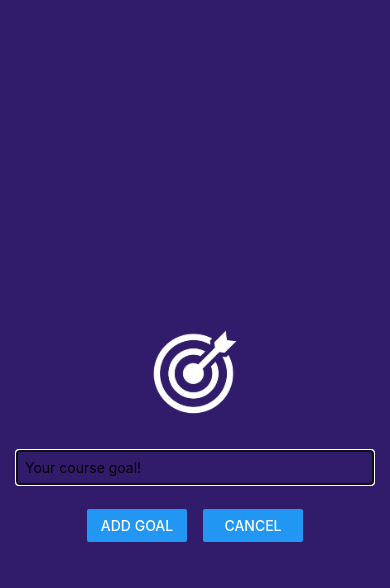
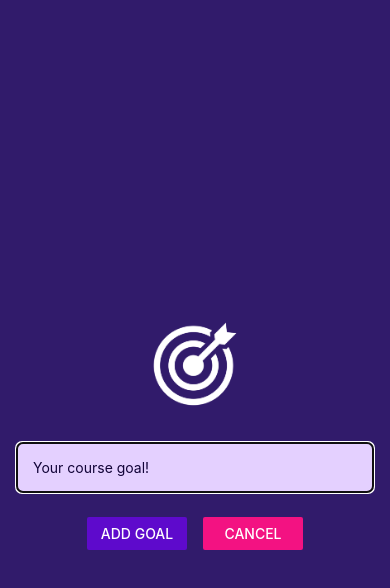
Before and after one commit to Gaberoids/react-native-app, a React Native app: screen / in a window 390 px wide. Both pictures are taken after a click on the button "ADD NEW GOAL". Shown: the top 588 px of the page. Built offline with nearby package versions, Linux system fonts and the light colour scheme.

Commit message:
Improved style of input field and buttons on the modal.

```diff
--- a/components/GoalInput.js
+++ b/components/GoalInput.js
@@ -43,13 +43,14 @@ function GoalInput(props) {
                         <Button
                             title="Add Goal"
                             onPress={addGoalHandler}
+                            color="#5e0acc"
                         />
                     </View>
                     <View style={styles.button} >
-
                         <Button
                             title="Cancel"
                             onPress={props.onCancel}
+                            color="#f31282"
                         />
                     </View>
                 </View>
@@ -72,10 +73,13 @@ const styles = StyleSheet.create({
     },
     textInput: {
         borderWidth: 1,
-        borderColor: '#cccccc',
+        borderColor: '#e4d0ff',
+        backgroundColor: '#e4d0ff',
+        color: '#120438',
+        borderRadius: 6,
         width: '100%',
         margin: 8,
-        padding: 8,
+        padding: 16,
     },
     buttonContainer: {
         flexDirection: 'row',
```
